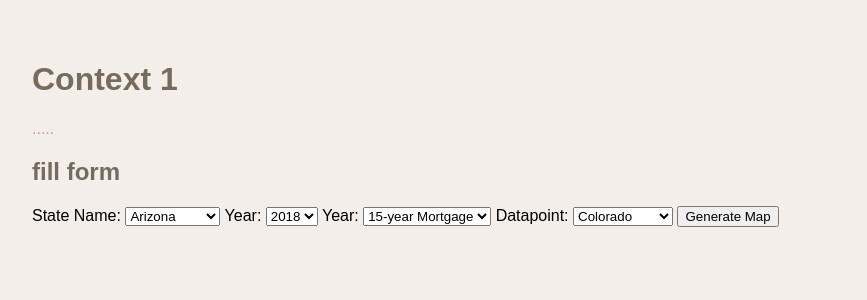
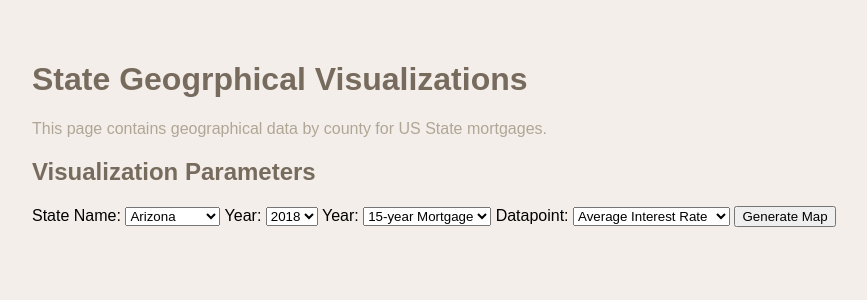
Before and after one commit to amason445/us_mortgages_flask_website, a Flask app: page /state_geography/ in a window 1280 px wide. Shown: the top 300 px of the page, without its empty margins (8-875 px from the left). Run offline with Flask 3, Linux system fonts and the light colour scheme.

Commit message:
Updated State Geography Page

```diff
--- a/app/dashboards.py
+++ b/app/dashboards.py
@@ -35,7 +35,7 @@ def geo_dashboard(state_name, year, loan_term, datapoint):
 
     gdf = gdf[(gdf['Year'] == year) & (gdf['Loan Term'] == loan_term)]
 
-    m = folium.Map(location= utl.state_capital_coordinates(state_name), zoom_start= 6)
+    m = folium.Map(location= utl.state_capital_coordinates(state_name), zoom_start= 8)
 
     folium.Choropleth(
         geo_data= gdf,
--- a/app/main/views.py
+++ b/app/main/views.py
@@ -1,5 +1,6 @@
 from . import main
 from app import visualizations as vis
+from app import dashboards as dbs
 from app import csv_export as csv_exp
 from app import utilities as utl
 from flask import render_template, Response, request, redirect, url_for
@@ -62,12 +63,15 @@ def state_level(state):
 @main.route('/state_geography/', methods = ['GET', 'POST'], endpoint = 'state_geo')
 def state_geo():
     if request.method == 'POST':
-        state_name = redirect.form.get('state')
-        year = redirect.form.get('year')
-        loan_term = redirect.form.get('loan_term')
-        datapoint = redirect.form.get('datapoint')
+        state_name = request.form.get('state')
+        year = request.form.get('year')
+        loan_term = request.form.get('loan_term')
+        datapoint = request.form.get('datapoint')
 
-        return render_template('sky_color.html', color = 'red')
+        m = dbs.geo_dashboard(state_name= state_name, year= year, loan_term= loan_term, datapoint= datapoint)
 
+        map_html = m.get_root().render()
+
+        return render_template('state_geo.html', map_html= map_html)
 
     return render_template('state_geo.html')
--- a/app/templates/state_geo.html
+++ b/app/templates/state_geo.html
@@ -7,10 +7,10 @@
         <link rel="stylesheet" href="{{ url_for('static', filename='styles.css') }}">
     </head>
     <body>
-        <h1>Context 1</h1>
-        <p>.....</p>
-        <h2>fill form</h2>
-        <form action="/map" method="post">
+        <h1>State Geogrphical Visualizations</h1>
+        <p>This page contains geographical data by county for US State mortgages.</p>
+        <h2>Visualization Parameters</h2>
+        <form action="/state_geography/" method="post">
             <!-- Add your dropdowns and other form elements here -->
             <label for="state">State Name:</label>
             <select id="state" name="state" required>
@@ -34,12 +34,19 @@
             </select>
             <label for="datapoint">Datapoint:</label>
             <select id="datapoint" name="datapoint" required>
-                <option value="Average Interest Rate">Colorado</option>
-                <option value="Average Loan to Value">Utah</option>
-                <option value="Total Loan Amount">New Mexico</option>
+                <option value="Average Interest Rate">Average Interest Rate</option>
+                <option value="Average Loan to Value">Average Loan to Value</option>
+                <option value="Total Loan Amount">Total Loan Amount</option>
                 <option value="Loan Volume">Loan Volume</option>
             </select>
             <button type="submit">Generate Map</button>
         </form>
+
+
+        {% if map_html %}
+
+            {{ map_html|safe }}
+
+        {% endif %}
     </body>
 </html>
```
